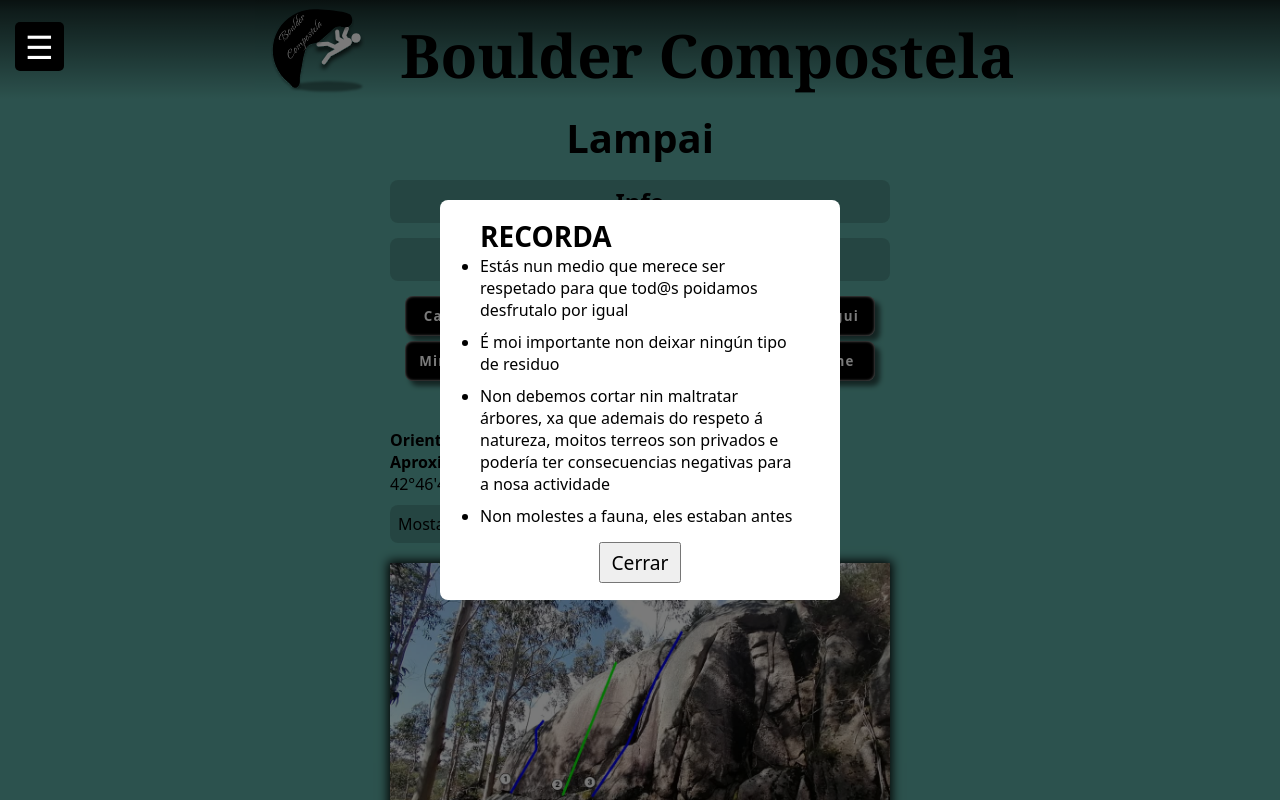
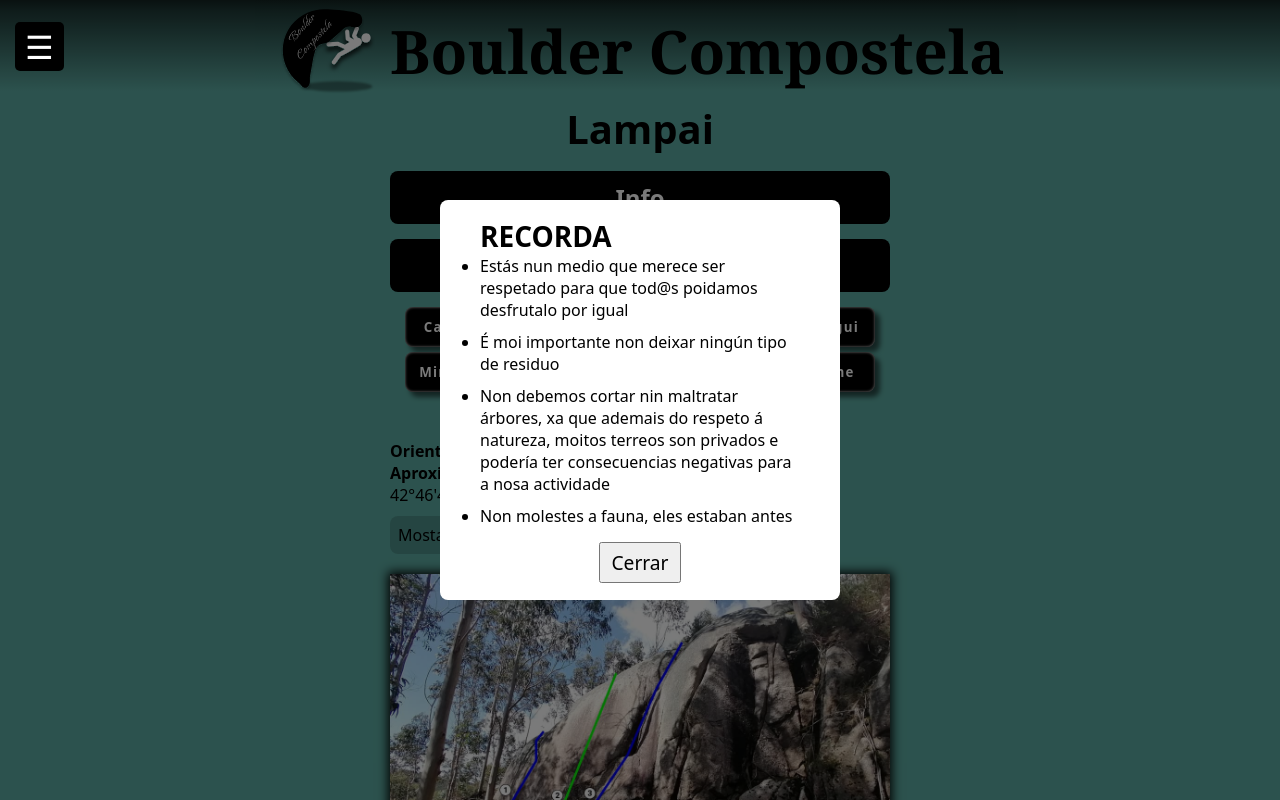
Before and after one commit to XoanCarreira/bloque_compostela, a SvelteKit app: page /lampai in a window 1280 px wide. Shown: the top 800 px of the page. Built offline with nearby package versions, Linux system fonts and the light colour scheme.

Commit message:
commit try font colors

```diff
--- a/src/routes/+page.svelte
+++ b/src/routes/+page.svelte
@@ -3,7 +3,7 @@
 </script>
 
 <main>
-    <a href="/eucaliptos"><Card tittle="Eucaliptos-free"/></a>
+    <!-- <a href="/eucaliptos"><Card tittle="Eucaliptos-free"/></a> -->
     <!-- <a href="/"><Card tittle="Figueiras"/></a> -->
     <a href="/lampai"><Card tittle="Lampai"/></a>
     <!-- <a href="/"><Card tittle="Sura"/></a>
@@ -25,7 +25,7 @@
         background-color: rgb(0, 0, 0);
         border-radius: 10px;
         text-decoration: none;
-        color: #ffffff;
+        color: #ccc;
     }
 
 </style>
--- a/src/routes/components/Header.svelte
+++ b/src/routes/components/Header.svelte
@@ -11,9 +11,9 @@
 	<div class="header">
 		<a href="/">
 			<img src="/favicon_limpio.svg" alt="Logo de persoa practicando boulder" />
+
+			<h1>Boulder Compostela</h1>
 		</a>
-
-		<h1>Boulder Compostela</h1>
 	</div>
 </header>
 
@@ -35,6 +35,16 @@
 		font-weight: 800;
 		min-height: 80px;
 		max-width: 85%;
+	}
+
+	a{
+		display: flex;
+		align-items: center;
+		justify-content: center;
+		gap: 15px;
+		text-decoration: none;
+		color: black;
+		flex-wrap: wrap;
 	}
 
 	h1 {
--- a/src/routes/components/Info.svelte
+++ b/src/routes/components/Info.svelte
@@ -1,49 +1,72 @@
 <script>
 	let ver_info = false;
 	let ver_mapa = false;
+
 </script>
 
+<div class="desplegable">
 	<label>
-    <input type="checkbox" name="info" id="info" bind:checked={ver_info}>
+		<input type="checkbox" name="info" id="info" bind:checked={ver_info}/>
 		Info
 	</label>
 	{#if ver_info}
 		<div class="descripcion">
 			<p>
 				Zona con un número considerable de liñas abertas, aínda que na maioría dos casos os bloques
-			están dispersos. En xeral a calidade da pedra é moi boa, con un gran fino e compacto. Podemos
-			atopar placas, desplomes, adherencias e incluso algún teito.
+				están dispersos. En xeral a calidade da pedra é boa, con un gran fino e compacto.
+				Podemos atopar placas, desplomes, adherencias e incluso algún teito.
 			</p>
 			<p>Predomina o grao medio-baixo pero tamén hai liñas duras como por exemplo "Gaia".</p>
 			<p>
-			A orientación é maiormente sur e oeste, aínda que hai sectores como Mangui ou Fortaleza nos
-			que podemos atopar sombra todo o día.
+				A orientación é maiormente sur e oeste, aínda que en sectores como Mangui ou Fortaleza podemos atopar sombra todo o día.
 			</p>
 			<p>As aproximacións van dende 1 minuto, caso do Mirador, ata 25 minutos no caso do Mangui.</p>
 		</div>
 	{/if}
+</div>
 
+<div class="desplegable">
 	<label>
-    <input type="checkbox" name="mapa" id="mapa" bind:checked={ver_mapa}>
+		<input type="checkbox" name="mapa" id="mapa" bind:checked={ver_mapa}/>
 		Mapa sectores
 	</label>
+</div>
 	{#if ver_mapa}
-
 		<div class="mapa">
 			<img src="/lampai/mapa_lampai.jpg" alt="Mapa de sectores lampai" />
 		</div>
 	{/if}
 
 <style>
+	.desplegable {
+		margin: 0 auto;
+		display: flex;
+		flex-direction: column;
+		max-width: 90%;
+		width: 500px;
+		background-color: #000;
+		border-radius: 8px;
+		padding: 5px 15px;
+	}
+
 	.descripcion {
-		max-width: 90%;
 		margin: 0 auto;
-		margin-top: 20px;
+		animation: desplegar 0.4s ease-in-out 0s 1;
+	}
+
+	@keyframes desplegar {
+		0%{
+			opacity: 0.2;
+		}
+		100%{
+			opacity: 1;
+		}
 	}
 
 	p {
 		margin-bottom: 10px;
 		font-size: 1.1rem;
+		color:#5DACA3;
 	}
 
 	.mapa {
@@ -52,20 +75,20 @@
 		overflow-x: scroll;
 	}
 
-    input{
+	input {
 		display: none;
 	}
 
-    label{
+	label {
 		margin: 0 auto;
 		padding: 5px 0;
 		border-radius: 8px;
 		font-size: 1.5rem;
 		font-weight: 600;
-        background-color: #00000028;
 		width: 500px;
-        max-width: 90%;
+		max-width: 100%;
 		text-align: center;
 		user-select: none;
+		color: #fff;
 	}
 </style>
```
Lines whose indentation alone changed are shown as unchanged.
